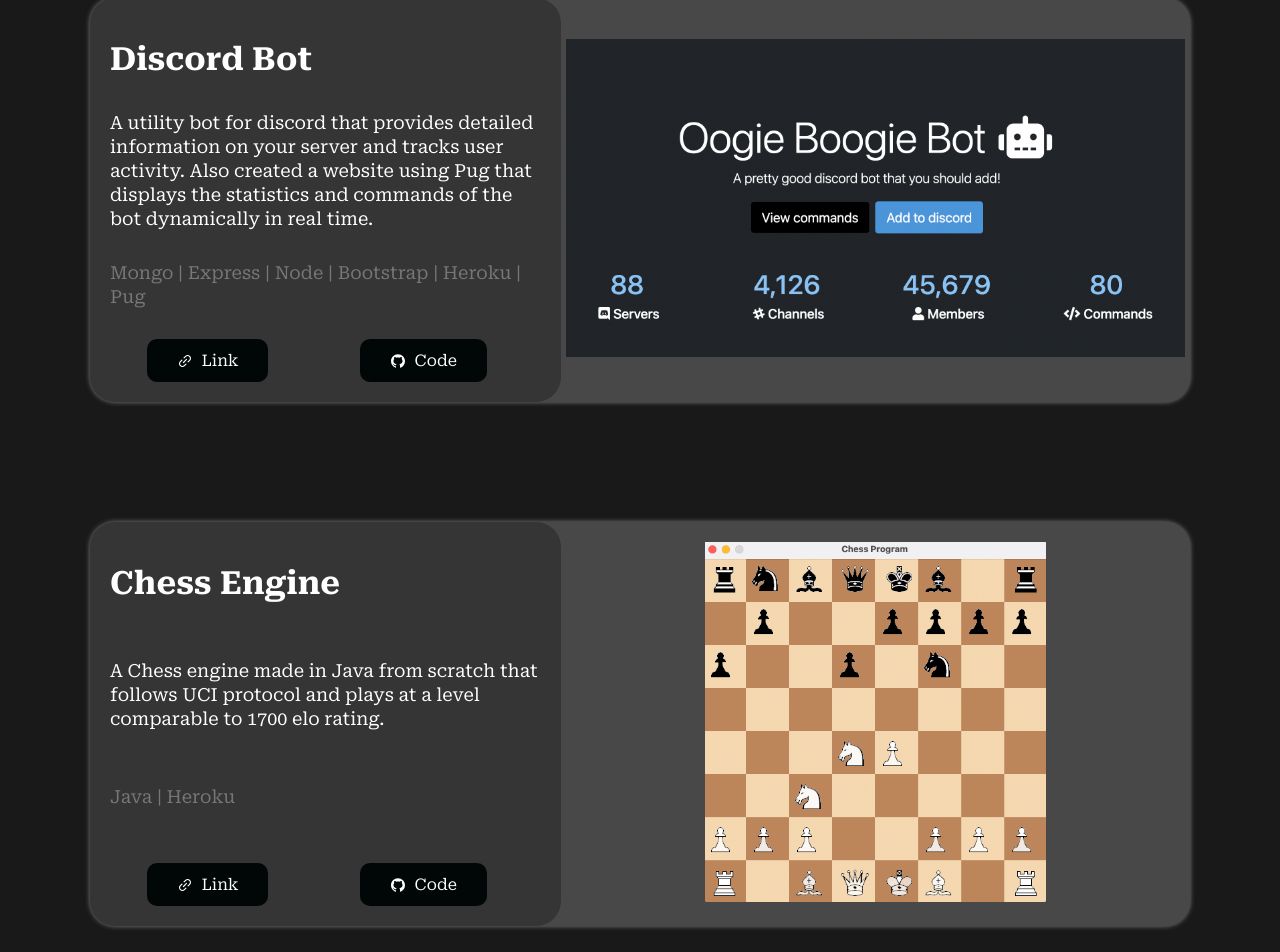
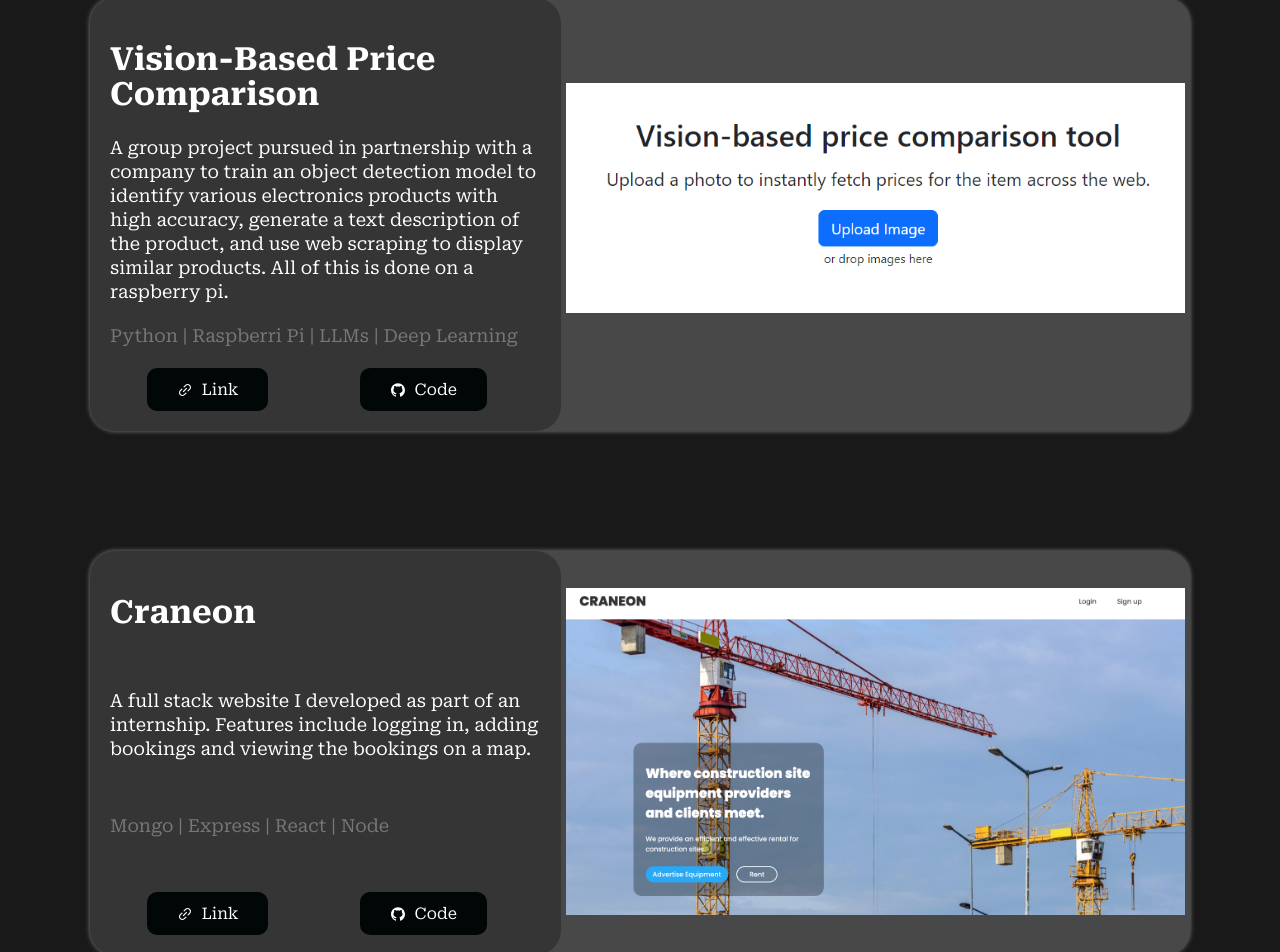
Before and after one commit to eansengchang/personal-website, a React (Create React App) app: page / in a window 1280 px wide. Shown: the part 2160-3112 px from the top of the page. Built offline with nearby package versions, Linux system fonts and the light colour scheme.

Commit message:
added vision pricing project

```diff
--- a/src/components/Footer/index.js
+++ b/src/components/Footer/index.js
@@ -6,7 +6,7 @@
   return (
     <FooterContainer>
       <FooterWrapper>
-        Made with love by Ean Seng Chang
+        Made by Ean Seng Chang
       </FooterWrapper>
     </FooterContainer>
   );
--- a/src/components/InfoSection/index.js
+++ b/src/components/InfoSection/index.js
@@ -31,7 +31,7 @@
                 <Subtitle>
                   Hey! My name is Ean Seng Chang and I'm a second year university
                   student studying mathematics and computer science in Oxford. I enjoy
-                  programming in Java and Javascript. I look forward to continue to learn and apply
+                  programming in Python, Java and Javascript. I look forward to continue to learn and apply
                   new skills in programming to improve my ability and develop
                   more amazing programs in the future.
                 </Subtitle>
--- a/src/components/ProjectsSection/ProjectList.js
+++ b/src/components/ProjectsSection/ProjectList.js
@@ -1,12 +1,21 @@
 let array = [
   {
-    title: 'Discord Bot',
+    title: 'Vision-Based Price Comparison',
     description:
-      'A utility bot for discord that provides detailed information on your server and tracks user activity. Also created a website using Pug that displays the statistics and commands of the bot dynamically in real time.',
-    skills: ['Mongo', 'Express', 'Node', 'Bootstrap', 'Heroku', 'Pug'],
-    demoLink: 'https://oogieboogiedashboard.herokuapp.com/',
-    codeLink: 'https://github.com/eansengchang/OogieBoogieBot',
-    image: require('../../images/discord_bot.png'),
+      "A group project pursued in partnership with a company to train an object detection model to identify various electronics products with high accuracy, generate a text description of the product, and use web scraping to display similar products. All of this is done on a raspberry pi.",
+    skills: ['Python', 'Raspberri Pi', 'LLMs', 'Deep Learning'],
+    demoLink: 'https://github.com/Seb-Potoniec/price-comparison',
+    codeLink: 'https://github.com/Seb-Potoniec/price-comparison',
+    image: require('../../images/price_comparison.png'),
+  },
+  {
+    title: 'Craneon',
+    description:
+      "A full stack website I developed as part of an internship. Features include logging in, adding bookings and viewing the bookings on a map.",
+    skills: ['Mongo', 'Express', 'React', 'Node'],
+    demoLink: 'https://craneon.site/',
+    codeLink: 'https://github.com/eansengchang/CraneOn-Website',
+    image: require('../../images/craneon.png'),
   },
   {
     title: 'Chess Engine',
@@ -27,13 +36,13 @@
     image: require('../../images/square_brawl.png'),
   },
   {
-    title: 'Craneon',
+    title: 'Discord Bot',
     description:
-      "A full stack website I developed as part of an internship. Features include logging in, adding bookings and viewing the bookings on a map.",
-    skills: ['Mongo', 'Express', 'React', 'Node'],
-    demoLink: 'https://craneon.site/',
-    codeLink: 'https://github.com/eansengchang/CraneOn-Website',
-    image: require('../../images/craneon.png'),
+      'A utility bot for discord that provides detailed information on your server and tracks user activity. Also created a website using Pug that displays the statistics and commands of the bot dynamically in real time.',
+    skills: ['Mongo', 'Express', 'Node', 'Bootstrap', 'Heroku', 'Pug'],
+    demoLink: 'https://oogieboogiedashboard.herokuapp.com/',
+    codeLink: 'https://github.com/eansengchang/OogieBoogieBot',
+    image: require('../../images/discord_bot.png'),
   },
 ];
 
```
Also changed, not shown: src/images/price_comparison.png (added).
